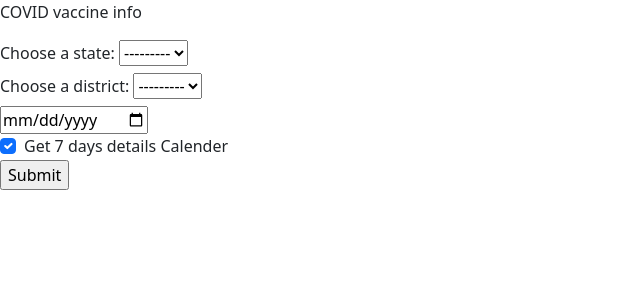
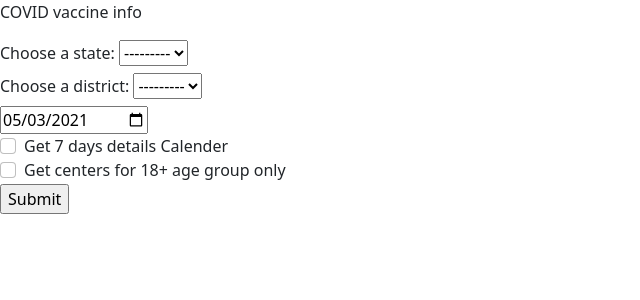
Before and after one commit to Vamshi99/vac_info, a Django app: page /vac_locations/searchByDistrict/ in a window 1280 px wide. Shown: the top 300 px of the page, without its empty margins (0-640 px from the left). Run offline with Django 3.2, Linux system fonts and the light colour scheme; data that the repository does not hold is empty; some libraries are stand-ins or nearby versions.

Commit message:
Add filter for 18+ age group

```diff
--- a/templates/base.html
+++ b/templates/base.html
@@ -6,7 +6,7 @@
         {% comment %} This Bootsrap css is added to all pages {% endcomment %}
       <link rel="stylesheet" href = "https://cdn.jsdelivr.net/npm/bootstrap@4.5.3/dist/css/bootstrap.min.css">
       <link href="https://cdn.jsdelivr.net/npm/bootstrap@5.0.0-beta3/dist/css/bootstrap.min.css" rel="stylesheet" integrity="sha384-eOJMYsd53ii+scO/bJGFsiCZc+5NDVN2yr8+0RDqr0Ql0h+rP48ckxlpbzKgwra6" crossorigin="anonymous">
-
+      <script type="text/javascript" src="//ajax.googleapis.com/ajax/libs/jquery/1.9.1/jquery.min.js"></script>
    </head>
    <body>
     <p>
--- a/templates/vac_locations_searchByDistrict.html
+++ b/templates/vac_locations_searchByDistrict.html
@@ -4,29 +4,34 @@ Search by District
 {% endblock title %}
 
 {% block content %}
+
 <form action="{% url 'searchByDistrictResults' %}" method="post">
     {% csrf_token %}
     <label for="state">Choose a state:</label>
-    <select name="state" id="state">
+    <select name="state" id="state" required>
     <option value="">---------</option>
     {% for state in states %}
         <option value={{ state.state_id }}>{{ state.state_name }}</option>
     {% endfor %}
     </select><br>
     <label for="district_id">Choose a district:</label>
-    <select name="district_id" id="district_id">
-    <option >---------</option>
+    <select name="district_id" id="district_id" required>
+      <option value="">---------</option>
     </select><br>
-    <input id="date" name="date" type="date" placeholder="dd-mm-yyyy"><br>
-    {% comment %} <input type="checkbox" id="getCalender" name="getCalender" value="Boat">
-    <label for="getCalender"> Get 7 days results from the given date</label><br> {% endcomment %}
+    <input id="date" name="date" type="date" value={{ today }} required><br>
     <div class="form-check">
         <input type="hidden" name="getFor7Days" value="no">
-        <input class="form-check-input" type="checkbox" value="yes" id="getFor7Days" name="getFor7Days" checked>
+        <input class="form-check-input" type="checkbox" value="yes" id="getFor7Days" name="getFor7Days">
         <label class="form-check-label" for="getfor7Days">
             Get 7 days details Calender
+        </label><br>
+        <input type="hidden" name="Above18Only" value="no">
+        <input class="form-check-input" type="checkbox" value="yes" id="Above18Only" name="Above18Only">
+        <label class="form-check-label" for="Above18Only">
+            Get centers for 18+ age group only
         </label>
     </div>
+
     <input type="submit" value="Submit">
 </form>
 {% comment %} {% for state in states %}
--- a/templates/vac_locations_searchResults.html
+++ b/templates/vac_locations_searchResults.html
@@ -4,7 +4,7 @@ Vaccine centers
 {% endblock title %}
 
 {% block content %}
-<table style="width:100%">
+<table style="width:100%" class="table table-striped table-hover">
     <tr>
     <th>Center name</th>
     <th>Block name</th>
@@ -16,6 +16,7 @@ Vaccine centers
     <th>Available slots</th>
   </tr>
 {% for session in sessions %}
+  {% if Above18Only == "yes" and session.min_age_limit == 18 or Above18Only == "no" %}
     <tr>
     <td>{{ session.name }}</td>
     <td>{{ session.block_name }}</td>
@@ -28,6 +29,7 @@ Vaccine centers
         {{ slot }}<br>
     {% endfor %}</td>
     </tr>
+  {% endif %}
 {% endfor %}
 </table>
 {% endblock content %}
--- a/vac_locations/views.py
+++ b/vac_locations/views.py
@@ -11,7 +11,9 @@ def searchByDistrict(request):
     if response.status_code == 200:
         data = response.json()
         # print(data)
-        return render(request, "vac_locations_searchByDistrict.html", context=data)
+        today=datetime.date.today()
+        data['today'] = today.strftime("%Y-%m-%d")
+        return render(request, "vac_locations_searchByDistrict.html", data)
     else:
         # TODO: error handling
         return error()
@@ -28,17 +30,24 @@ def searchByDistrictResults(request):
         district_id  = request.POST['district_id']
         yyyy,mm,dd=request.POST['date'].split('-')
         params = {'district_id': district_id, 'date': '-'.join([dd,mm,yyyy])}
+        dataFilter=dict()
+        if "Above18Only" in request.POST:
+            dataFilter['Above18Only']= request.POST['Above18Only']
         if "getFor7Days" in request.POST and request.POST['getFor7Days']=="yes":
             inp_date = datetime.datetime(int(yyyy), int(mm), int(dd))
             datesofNext7days = [(inp_date + datetime.timedelta(days=count)).strftime("%d-%m-%Y") for count in range(0,7)]
             response = requests.get(COWIN_BASE_URL+"/v2/appointment/sessions/public/calendarByDistrict",params)
             data=response.json()
             data['datesofNext7days']=datesofNext7days
-            print(datesofNext7days)
+            for key, value in dataFilter.items():
+                data[key] = value
+            print(data)
             return render(request,"vac_locations_searchResultsFor7days.html",data)
         else:
             response = requests.get(COWIN_BASE_URL+"/v2/appointment/sessions/public/findByDistrict",params)
             data=response.json()
+            for key, value in dataFilter.items():
+                data[key] = value
             print(data)
             return render(request,"vac_locations_searchResults.html",data)
     else:
@@ -49,18 +58,26 @@ def searchByPinCodeResults(request):
     if "pincode" in request.POST and "date" in request.POST:
         pincode = request.POST['pincode']
         yyyy,mm,dd=request.POST['date'].split('-')
+        dataFilter=dict()
         params = {'pincode': pincode, 'date': '-'.join([dd,mm,yyyy])}
+        if "Above18Only" in request.POST:
+            dataFilter['Above18Only']= request.POST['Above18Only']
         if "getFor7Days" in request.POST and request.POST['getFor7Days']=="yes":
             inp_date = datetime.datetime(int(yyyy), int(mm), int(dd))
             datesofNext7days = [(inp_date + datetime.timedelta(days=count)).strftime("%d-%m-%Y") for count in range(0,7)]
             response = requests.get(COWIN_BASE_URL+"/v2/appointment/sessions/public/calendarByPin",params)
             data=response.json()
             data['datesofNext7days']=datesofNext7days
+            for key, value in dataFilter.items():
+                data[key] = value
             print(data)
+            process_data(data,data["Above18Only"]=="yes")
             return render(request,"vac_locations_searchResultsFor7days.html",data)
         else:
             response = requests.get(COWIN_BASE_URL+"/v2/appointment/sessions/public/findByPin",params=params)
             data=response.json()
+            for key, value in dataFilter.items():
+                data[key] = value
             print(data)
             return render(request,"vac_locations_searchResults.html",data)
     else:
@@ -90,6 +107,19 @@ def load_districts(request):
             return render(request,"error.html")
     return render(request, "vac_locations_districts.html", context=data)
 
+def process_data(data,above18Only=False):
+    # data=json.loads(response)
+    count=0
+    for center in data['centers']:
+        for session in center['sessions']:
+            print(session['min_age_limit'])
+            if(above18Only and session['min_age_limit']<=18):
+                count+=session['available_capacity']
+            elif not above18Only:
+                count+=session['available_capacity']
+    print(count)
 
 def searchByPinCode(request):
-    return render(request, "vac_locations_searchByPinCode.html")
+    today=datetime.date.today()
+    data={'today': today.strftime("%Y-%m-%d")}
+    return render(request, "vac_locations_searchByPinCode.html", data)
```
Also changed, not shown: templates/vac_locations_searchByPinCode.html (+9 -3 lines), templates/vac_locations_searchResultsFor7days.html (+11 -5 lines). Lines whose indentation alone changed are shown as unchanged.
